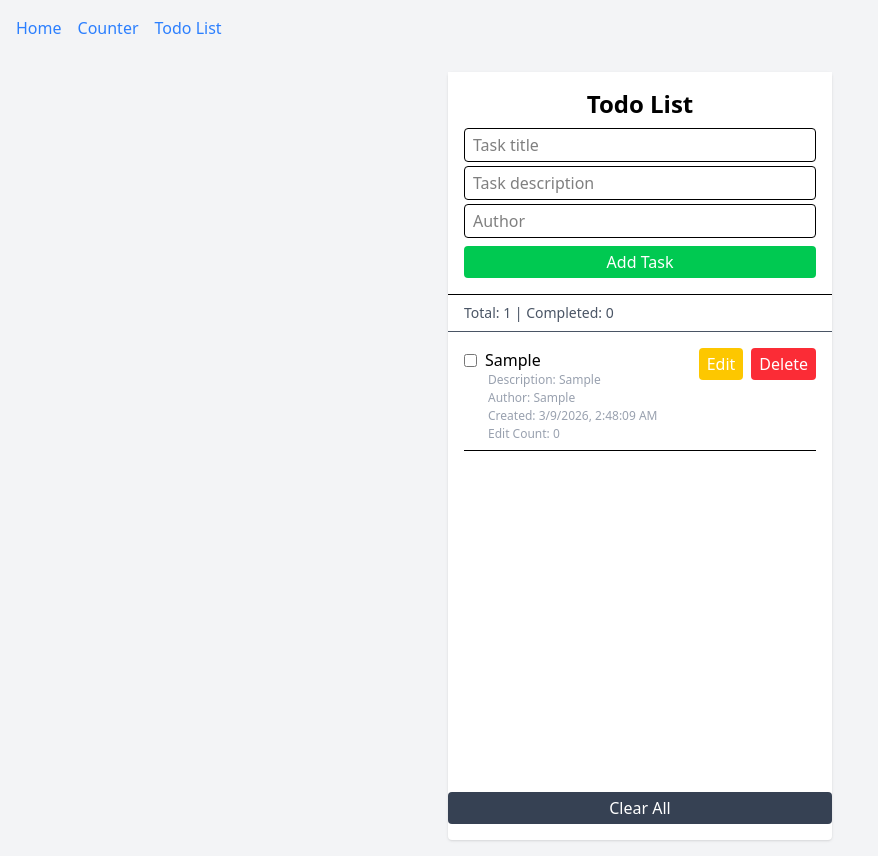
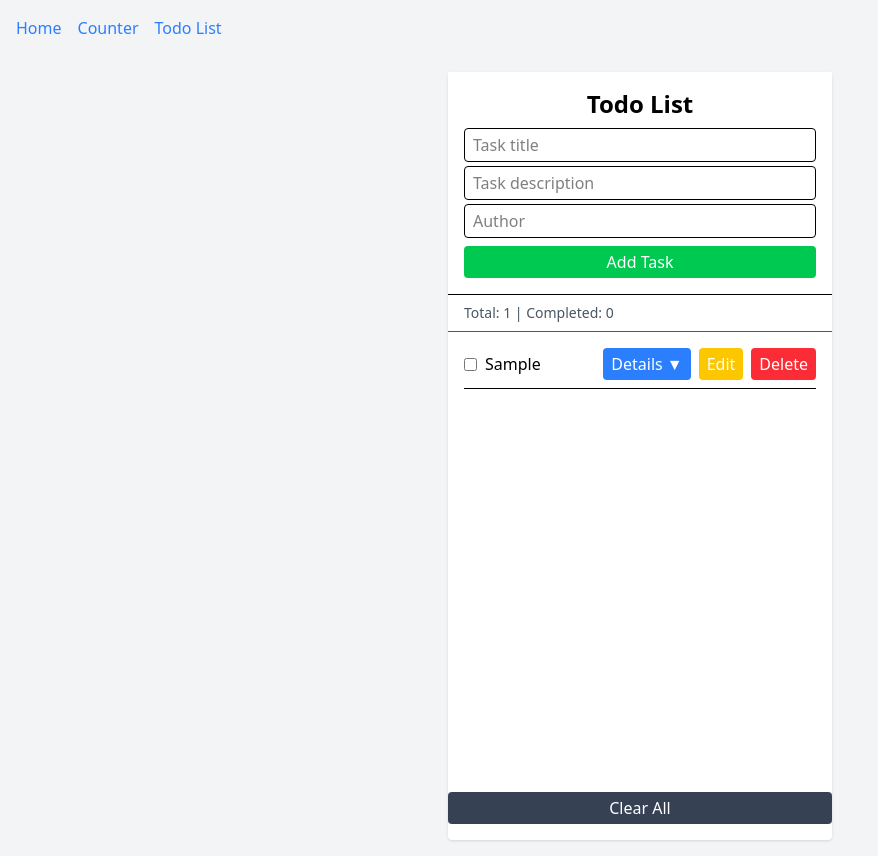
Before and after one commit to tofail-ahmed/headbookpro-FE, a React (Vite) app: page /todo in a window 1280 px wide. Both pictures are taken after typing "Sample", "Sample", "Sample" into the empty fields and a click on the button "Add Task". Shown: the whole page, without its empty margins (0-878 px from the left). Built offline with nearby package versions, Linux system fonts and the light colour scheme.

Commit message:
TODO..JSX MODFIED

```diff
--- a/src/Todo.jsx
+++ b/src/Todo.jsx
@@ -1,9 +1,12 @@
 import { useState } from "react";
 
 function TodoList() {
+
   const [task, setTask] = useState("");
   const [description, setDescription] = useState("");
   const [author, setAuthor] = useState("");
+  const [openIndex, setOpenIndex] = useState(null);
+
   const [todos, setTodos] = useState(() => {
     const saved = localStorage.getItem("todos");
     return saved ? JSON.parse(saved) : [];
@@ -19,16 +22,17 @@ function TodoList() {
 
     const newTodo = {
       text: task,
-      description: description.trim() || "No description",
-      author: author.trim() || "Anonymous",
+      description: description || "No description",
+      author: author || "Anonymous",
       completed: false,
       createdAt: new Date().toLocaleString(),
       lastEdited: null,
       editCount: 0,
-      completedAt: null,
+      completedAt: null
     };
 
     updateTodos([newTodo, ...todos]);
+
     setTask("");
     setDescription("");
     setAuthor("");
@@ -41,25 +45,33 @@ function TodoList() {
 
   const toggleComplete = (index) => {
     const newTodos = [...todos];
+
     newTodos[index].completed = !newTodos[index].completed;
+
     newTodos[index].completedAt = newTodos[index].completed
       ? new Date().toLocaleString()
       : null;
+
     updateTodos(newTodos);
   };
 
   const handleEdit = (index) => {
+
     const newText = prompt("Edit task title", todos[index].text);
-    const newDesc = prompt("Edit task description", todos[index].description);
+    const newDesc = prompt("Edit description", todos[index].description);
     const newAuthor = prompt("Edit author", todos[index].author);
 
     if (newText !== null && newText.trim() !== "") {
+
       const newTodos = [...todos];
+
       newTodos[index].text = newText;
-      newTodos[index].description = newDesc !== null ? newDesc : newTodos[index].description;
-      newTodos[index].author = newAuthor !== null ? newAuthor : newTodos[index].author;
+      newTodos[index].description = newDesc || newTodos[index].description;
+      newTodos[index].author = newAuthor || newTodos[index].author;
+
       newTodos[index].lastEdited = new Date().toLocaleString();
       newTodos[index].editCount = (newTodos[index].editCount || 0) + 1;
+
       updateTodos(newTodos);
     }
   };
@@ -70,13 +82,22 @@ function TodoList() {
     }
   };
 
+  const toggleDetails = (index) => {
+    setOpenIndex(openIndex === index ? null : index);
+  };
+
   return (
+
     <div className="flex justify-center h-screen bg-gray-100 p-4">
+
       <div className="w-96 bg-white rounded shadow flex flex-col h-full">
 
-        {/* ======= Form Box - Fixed at top ======= */}
+        {/* FORM */}
         <div className="p-4 border-b sticky top-0 bg-white z-10">
-          <h1 className="text-2xl font-bold text-center mb-2">Todo List</h1>
+
+          <h1 className="text-2xl font-bold text-center mb-2">
+            Todo List
+          </h1>
 
           <input
             type="text"
@@ -85,6 +106,7 @@ function TodoList() {
             value={task}
             onChange={(e) => setTask(e.target.value)}
           />
+
           <input
             type="text"
             placeholder="Task description"
@@ -92,6 +114,7 @@ function TodoList() {
             value={description}
             onChange={(e) => setDescription(e.target.value)}
           />
+
           <input
             type="text"
             placeholder="Author"
@@ -99,83 +122,130 @@ function TodoList() {
             value={author}
             onChange={(e) => setAuthor(e.target.value)}
           />
+
           <button
             onClick={handleAdd}
             className="bg-green-500 text-white px-3 py-1 rounded w-full mt-1"
           >
             Add Task
           </button>
+
         </div>
 
-        {/* ======= Stats ======= */}
+
+        {/* STATS */}
         {todos.length > 0 && (
-          <div className="px-4 py-2 text-sm text-gray-600 border-b sticky top-24 bg-white z-10">
-            Total: {todos.length} | Completed: {todos.filter(t => t.completed).length}
+
+          <div className="px-4 py-2 text-sm text-gray-600 border-b">
+
+            Total: {todos.length} |
+            Completed: {todos.filter(t => t.completed).length}
+
           </div>
+
         )}
 
-        {/* ======= Task List - Scrollable ======= */}
-        <ul className="flex-1 overflow-y-auto p-4 space-y-2">
+
+        {/* TASK LIST */}
+        <ul className="flex-1 overflow-y-auto p-4 space-y-3">
+
           {todos.map((todo, index) => (
-            <li
-              key={index}
-              className="flex justify-between items-start border-b pb-2"
-            >
-              <div className="flex flex-col w-full">
+
+            <li key={index} className="border-b pb-2">
+
+              <div className="flex justify-between items-center">
+
                 <div className="flex items-center gap-2">
+
                   <input
                     type="checkbox"
                     checked={todo.completed}
                     onChange={() => toggleComplete(index)}
                   />
+
                   <span className={todo.completed ? "line-through text-gray-400" : ""}>
                     {todo.text}
                   </span>
+
                 </div>
 
-                {/* Task details */}
-                <div className="ml-6 text-xs text-gray-400 flex flex-col gap-0.5">
-                  <span>Description: {todo.description}</span>
-                  <span>Author: {todo.author}</span>
-                  <span>Created: {todo.createdAt}</span>
-                  {todo.lastEdited && <span>Last Edited: {todo.lastEdited}</span>}
-                  {todo.completed && todo.completedAt && (
-                    <span>Completed: {todo.completedAt}</span>
-                  )}
-                  <span>Edit Count: {todo.editCount || 0}</span>
-                </div>
-              </div>
 
-              <div className="flex gap-2 ml-2">
+                <div className="flex gap-2">
+
+                  <button
+                    onClick={() => toggleDetails(index)}
+                    className="bg-blue-500 text-white px-2 py-1 rounded"
+                  >
+                    {openIndex === index ? "Hide ▲" : "Details ▼"}
+                  </button>
+
                   <button
                     onClick={() => handleEdit(index)}
                     className="bg-yellow-400 text-white px-2 py-1 rounded"
                   >
                     Edit
                   </button>
+
                   <button
                     onClick={() => handleDelete(index)}
                     className="bg-red-500 text-white px-2 py-1 rounded"
                   >
                     Delete
                   </button>
+
                 </div>
+
+              </div>
+
+
+              {/* DETAILS DROPDOWN */}
+              {openIndex === index && (
+
+                <div className="ml-6 mt-2 text-xs text-gray-500 flex flex-col gap-1">
+
+                  <span>Description: {todo.description}</span>
+
+                  <span>Author: {todo.author}</span>
+
+                  <span>Created: {todo.createdAt}</span>
+
+                  {todo.lastEdited && (
+                    <span>Last Edited: {todo.lastEdited}</span>
+                  )}
+
+                  {todo.completed && todo.completedAt && (
+                    <span>Completed: {todo.completedAt}</span>
+                  )}
+
+                  <span>Edit Count: {todo.editCount || 0}</span>
+
+                </div>
+
+              )}
+
             </li>
+
           ))}
+
         </ul>
 
-        {/* ======= Clear All ======= */}
-        {/* ======= Clear All ======= */}
+
+        {/* CLEAR ALL */}
         {todos.length > 0 && (
+
           <button
             onClick={clearAll}
             className="w-full bg-gray-700 text-white px-3 py-1 rounded mt-2 mb-4"
           >
             Clear All
           </button>
+
         )}
+
       </div>
+
     </div>
+
   );
 }
 
```
Lines whose indentation alone changed are shown as unchanged.
